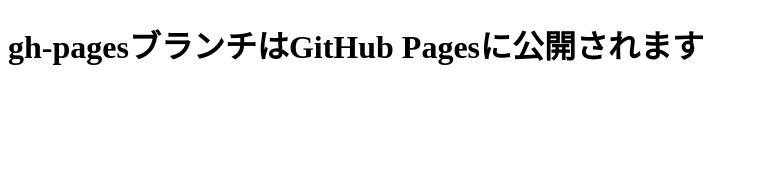
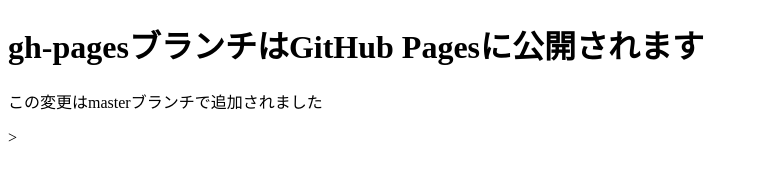
Before and after one commit to hono2525/git-study, a plain HTML site: page index.html in a window 1280 px wide. Shown: the whole page, without its empty margins (0-758 px from the left). Drawn offline with Linux system fonts and the light colour scheme.

Commit message:
index.htmlo

```diff
--- a/index.html
+++ b/index.html
@@ -8,5 +8,6 @@
 </head>
 <body>
     <h1>gh-pagesブランチはGitHub Pagesに公開されます</h1>
+    <p>この変更はmasterブランチで追加されました</p>>
 </body>
 </html>
```
